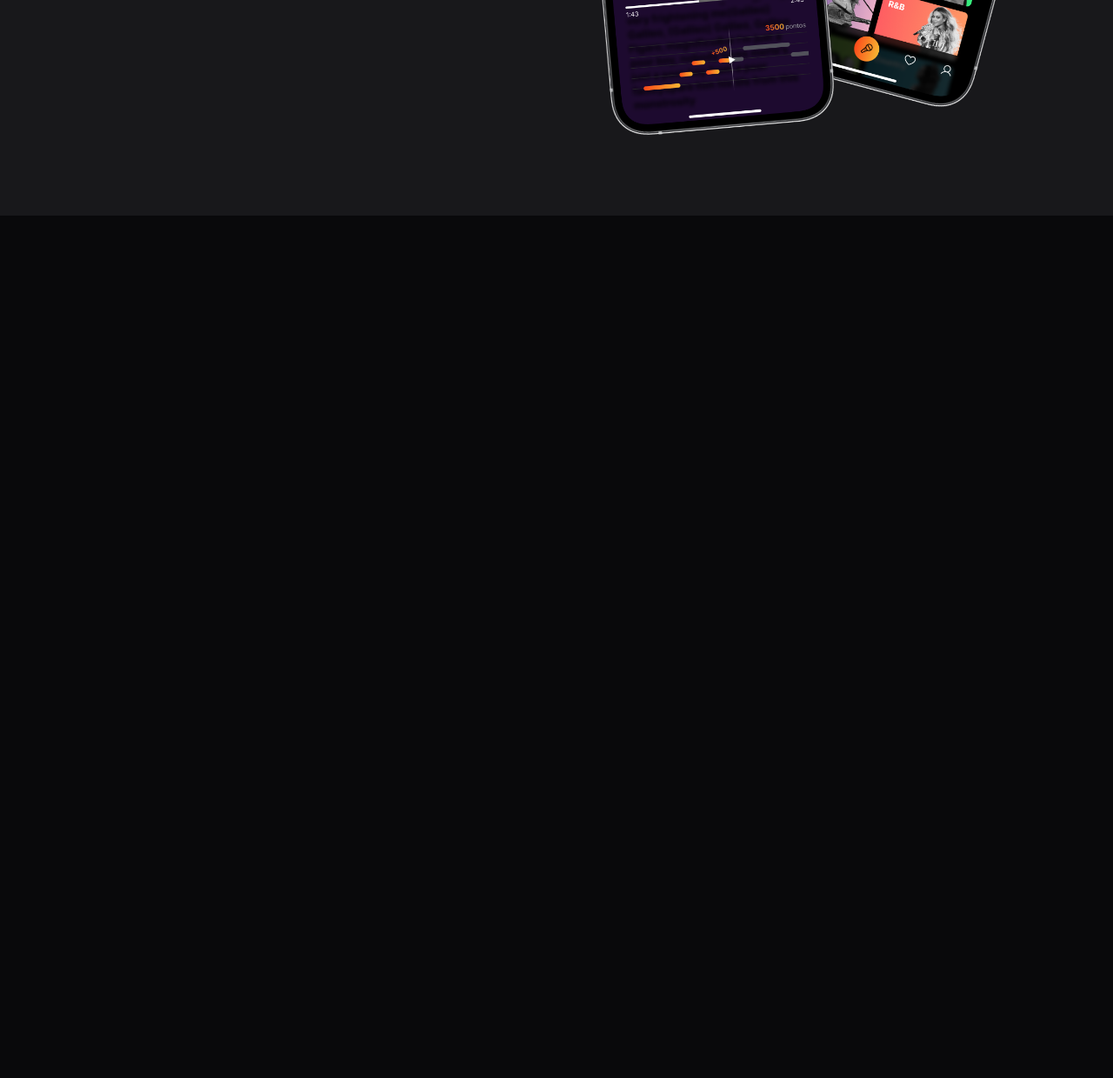
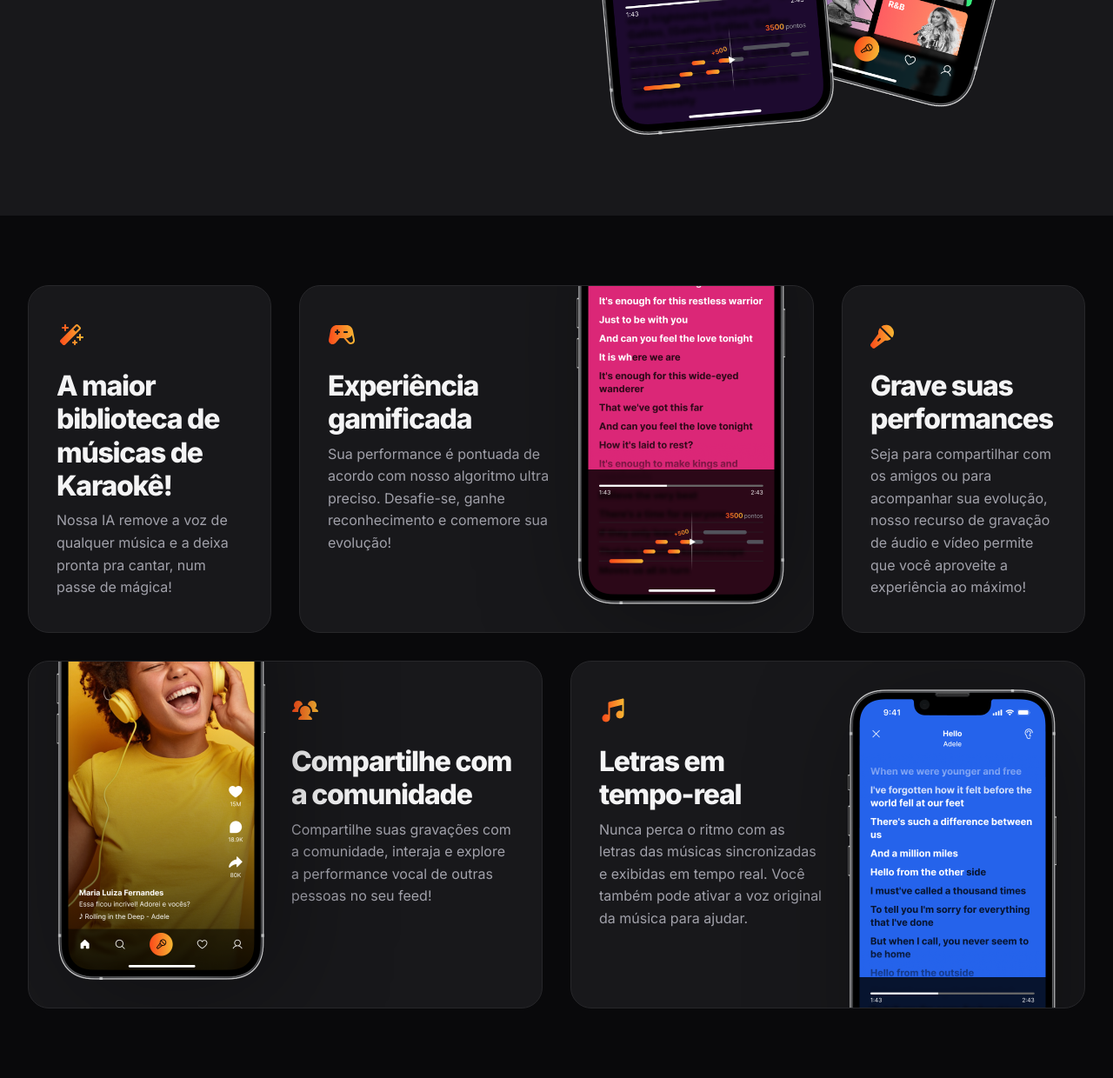
Before and after one commit to DebsTD22/Zingen, a plain HTML site: page index.html in a window 1280 px wide. Shown: the part 1411-2651 px from the top of the page at 87% size. Before the commit the page ends 1659 px from the top, so only its background shows below. Drawn offline with Linux system fonts and the light colour scheme.

Commit message:
section features

```diff
--- a/index.html
+++ b/index.html
@@ -64,5 +64,44 @@
             </div>
         </div>
     </section>
+
+    <section id="features">
+        <div class="cards container py-xl grid gap-1.5">
+            <div class="card py-lg px-lg">
+                <img src="assets/icons/MagicWand.svg" alt="">
+                <h3>A maior biblioteca de músicas de Karaokê!</h3>
+                <p>Nossa IA remove a voz de qualquer música e a deixa pronta pra cantar, num passe de mágica!</p>
+            </div>
+            <div class="card py-lg px-lg">
+                <div>
+                    <img src="assets/icons/GameController.svg" alt="">
+                    <h3>Experiência gamificada</h3>
+                    <p>Sua performance é pontuada de acordo com nosso algoritmo ultra preciso. Desafie-se, ganhe reconhecimento e comemore sua evolução!</p>
+                </div>
+                <img class="desktop-only" src="assets/Tela 2.png" alt="">
+            </div>
+            <div class="card py-lg px-lg">
+                <img src="assets/icons/Microphone.svg" alt="">
+                <h3>Grave suas performances</h3>
+                <p>Seja para compartilhar com os amigos ou para acompanhar sua evolução, nosso recurso de gravação de áudio e vídeo permite que você aproveite a experiência ao máximo! </p>
+            </div>
+            <div class="card py-lg px-lg">
+                <div>
+                    <img src="assets/icons/Users.svg" alt="">
+                    <h3>Compartilhe com a comunidade</h3>
+                    <p>Compartilhe suas gravações com a comunidade, interaja e explore a performance vocal de outras pessoas no seu feed!</p>
+                </div>
+                <img class="desktop-only" src="assets/Tela 1.png" alt="">
+            </div>
+            <div class="card py-lg px-lg">
+                <div>
+                    <img src="assets/icons/MusicNotes.svg" alt="">
+                    <h3>Letras em tempo-real</h3>
+                    <p>Nunca perca o ritmo com as letras das músicas sincronizadas e exibidas em tempo real. Você também pode ativar a voz original da música para ajudar.</p>
+                </div>
+                <img class="desktop-only" src="assets/Tela 3.png" alt="">
+            </div>
+        </div>
+    </section>
 </body>
 </html>
--- /dev/null
+++ b/styles/cards.css
@@ -0,0 +1,9 @@
+.card{
+    background: var(--surface-color);
+    border: 1px solid var(--stroke-color);
+    border-radius: 1.5rem;
+
+    & h3{
+        margin-top: 1rem;
+    }
+}
--- /dev/null
+++ b/styles/features.css
@@ -0,0 +1,68 @@
+#features{
+    & .cards{
+        grid-template-columns: 17.5rem 1fr 1fr 17.5rem;
+        grid-template-rows: 25rem 25rem;
+        gap: 2rem;
+    }
+
+    & .card{
+        position: relative;
+        overflow: hidden;
+
+        & img.desktop-only{
+            position: absolute;
+            max-width: 15rem;
+            filter: drop-shadow(1rem 1rem 4rem rgb(0 0 0 / 0.34));
+        }
+    }
+
+    & .card:nth-child(1){
+        grid-column: 1/2;
+    }
+
+    & .card:nth-child(2){
+        grid-column: 2/4;
+
+        & > div{
+            max-width: 16rem;
+        }
+
+        & .desktop-only{
+            bottom: 2rem;
+            right: 2rem;
+        }
+    }
+
+    & .card:nth-child(3) {
+        grid-column: 4/5;
+    }
+
+    & .card:nth-child(4){
+        grid-column: 1/3;
+        grid-row: 2/3;
+
+        & > div{
+            max-width: 16rem;
+            margin-left: auto;
+        }
+
+        & .desktop-only{
+            bottom: 2rem;
+            left: 2rem;
+        }
+    }
+
+    & .card:nth-child(5){
+        grid-column: 3/5;
+        grid-row: 2/3;
+
+        & > div{
+            max-width: 16rem;
+        }
+
+        & .desktop-only{
+            top: 2rem;
+            right: 2rem;
+        }
+    }
+}
--- a/styles/index.css
+++ b/styles/index.css
@@ -6,3 +6,5 @@
 @import url(hero.css);
 @import url(sections.css);
 @import url(about.css);
+@import url(cards.css);
+@import url(features.css) (width >= 80em);
```
